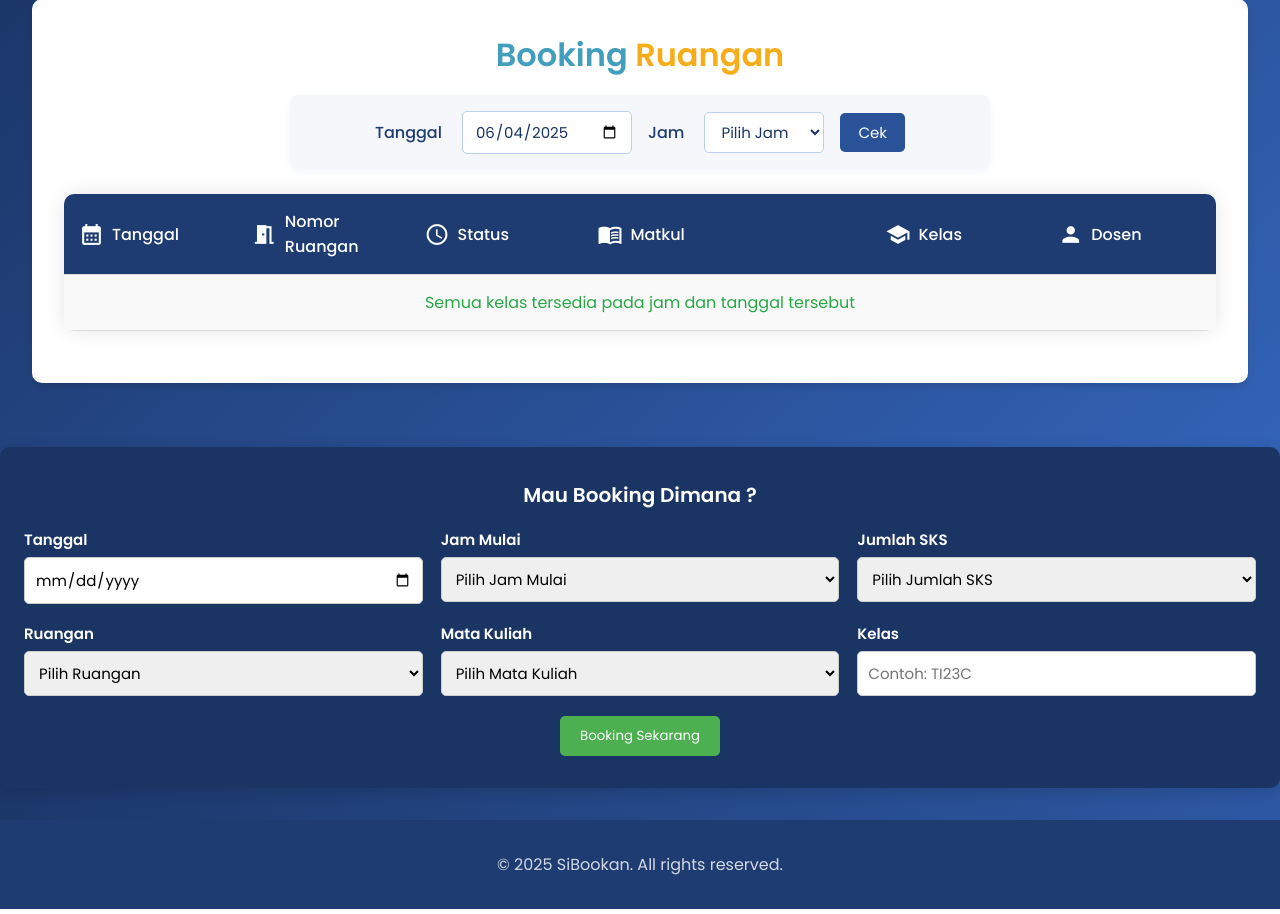
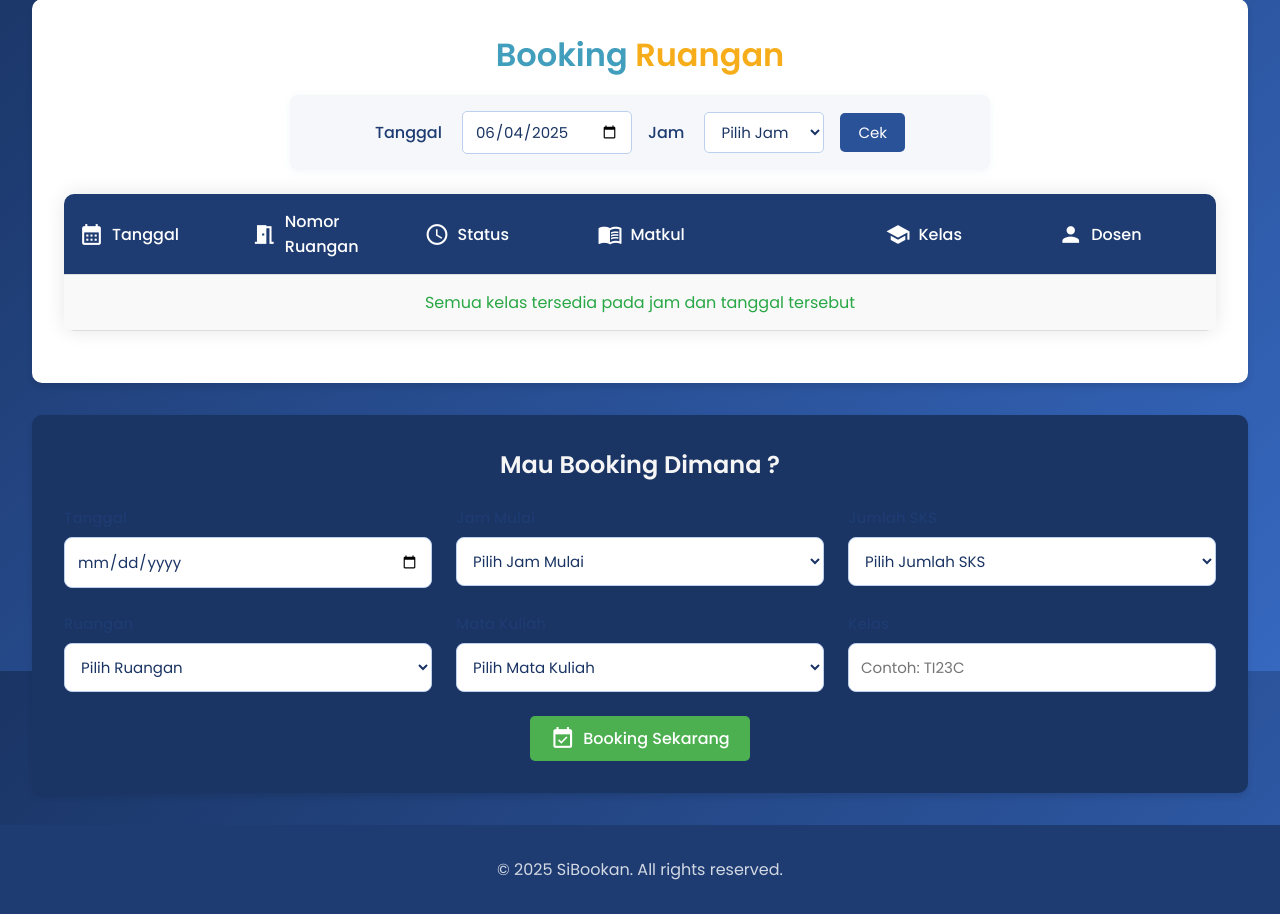
Before and after one commit to ZulhanF/SiBookan, a PHP site: page /home.php in a window 1280 px wide. Shown: the part 129-1043 px from the top of the page. Run offline with PHP 8.4, Linux system fonts and the light colour scheme; the visitor is signed in with stand-in values (Sample User, id 1); data that the repository does not hold is empty; a stand-in replaces the project's code that opens the database connection.

Commit message:
Enhance home.php and login.php for improved booking and authentication functionality
Updated home.php with responsive design adjustments, refined CSS styles, and improved layout for the booking form. Enhanced user experience with better input handling and visual consistency. In login.php, added functionality for 'penanggung jawab' (PJ) user authentication, allowing for dual login options and session management. Improved error handling for login failures.

```diff
--- a/home.php
+++ b/home.php
@@ -272,9 +272,10 @@
             border-radius: 10px;
             box-shadow: 0 4px 6px rgba(0, 0, 0, 0.1);
             margin-bottom: 2rem;
-            margin-left: 2rem;
-            margin-right: 2rem;
+            margin-left: auto;
+            margin-right: auto;
             max-width: 1500px;
+            width: calc(100% - 4rem);
         }
 
         h1 {
@@ -344,54 +345,111 @@
         }
 
         .Booking {
-            width: 100%;
+            width: calc(100% - 4rem);
             max-width: 1500px;
-            margin: 2rem auto;
-            background-color: #1a3464;
+            background: #1a3464;
             border-radius: 10px;
-            padding: 32px 24px;
-            box-shadow: 0 4px 16px rgba(0, 0, 0, 0.13);
-            font-family: Arial, sans-serif;
+            padding: 2rem;
+            box-shadow: 0 4px 6px rgba(0, 0, 0, 0.1);
+            margin: 0 auto 2rem auto;
+        }
+
+        .Booking p {
+            text-align: center;
+            font-size: 24px;
+            font-weight: 600;
+            color: #f5f5f5;
+            margin-bottom: 24px;
         }
 
         .form-grid {
             display: grid;
             grid-template-columns: repeat(3, 1fr);
-            gap: 18px;
+            gap: 24px;
+            max-width: 1200px;
+            margin: 0 auto;
         }
 
         .form-item {
             display: flex;
             flex-direction: column;
+            gap: 8px;
         }
 
         .form-item label {
             font-size: 15px;
-            margin-bottom: 6px;
-            color: #fff;
-            font-weight: bold;
+            font-weight: 500;
+            color: #1e3c72;
         }
 
         .Booking select,
         .Booking input[type="date"],
         .Booking input[type="text"] {
             width: 100%;
-            box-sizing: border-box;
-            padding: 10px;
-            border-radius: 5px;
-            border: 1px solid #ccc;
-            margin-bottom: 0;
+            padding: 12px;
+            border-radius: 8px;
+            border: 1px solid #bcd0ee;
             font-size: 15px;
+            color: #1a3464;
+            background: #fff;
+            transition: border-color 0.2s, box-shadow 0.2s;
+        }
+
+        .Booking select:focus,
+        .Booking input[type="date"]:focus,
+        .Booking input[type="text"]:focus {
+            outline: none;
+            border-color: #2a5298;
+            box-shadow: 0 0 0 3px rgba(42, 82, 152, 0.1);
+        }
+
+        .Booking select option {
+            padding: 8px;
+        }
+
+        .button_booking {
+            background: #2a5298;
+            color: white;
+            padding: 12px 24px;
+            border: none;
+            border-radius: 8px;
+            font-size: 16px;
+            font-weight: 500;
+            cursor: pointer;
+            transition: all 0.2s;
+            display: inline-flex;
+            align-items: center;
+            gap: 8px;
+            margin-top: 24px;
+        }
+
+        .button_booking:hover {
+            background: #1e3c72;
+            transform: translateY(-2px);
+        }
+
+        .button_booking:active {
+            transform: translateY(0);
+        }
+
+        @media (max-width: 1200px) {
+            .table-container,
+            .Booking {
+                width: calc(100% - 4rem);
+                margin: 2rem auto;
+            }
         }
 
         @media (max-width: 900px) {
+            .table-container,
             .Booking {
-                max-width: 98vw;
-                padding: 18px 6px;
+                width: calc(100% - 2rem);
+                padding: 24px 16px;
+                margin: 1rem auto;
             }
 
             .form-grid {
-                gap: 10px;
+                gap: 16px;
             }
         }
 
@@ -402,12 +460,19 @@
         }
 
         @media (max-width: 480px) {
+            .table-container,
             .Booking {
-                padding: 10px 2vw;
+                width: calc(100% - 2rem);
+                padding: 16px;
+                margin: 1rem auto;
             }
 
             .form-grid {
                 grid-template-columns: 1fr;
+            }
+
+            .Booking p {
+                font-size: 20px;
             }
         }
 
@@ -819,25 +884,15 @@
         </table>
     </div>
     <div class="Booking">
-        <p
-            style="
-          text-align: center;
-          font-size: 20px;
-          font-weight: bold;
-          color: #fff;
-          margin-bottom: 18px;
-          margin-top: 1px;
-        ">
-            Mau Booking Dimana ?
-        </p>
+        <p>Mau Booking Dimana ?</p>
         <form method="POST" action="">
             <div class="form-grid">
                 <div class="form-item">
-                    <label for="tanggal" style="font-weight: bold; color: #fff">Tanggal</label>
+                    <label for="tanggal">Tanggal</label>
                     <input type="date" id="tanggal" name="tanggal" required />
                 </div>
                 <div class="form-item">
-                    <label for="jam" style="font-weight: bold; color: #fff">Jam Mulai</label>
+                    <label for="jam">Jam Mulai</label>
                     <select name="jam" id="jam" required>
                         <option value="" disabled selected>Pilih Jam Mulai</option>
                         <option value="07:00">07:00</option>
@@ -855,7 +910,7 @@
                     </select>
                 </div>
                 <div class="form-item">
-                    <label for="sks" style="font-weight: bold; color: #fff">Jumlah SKS</label>
+                    <label for="sks">Jumlah SKS</label>
                     <select name="sks" id="sks" required>
                         <option value="" disabled selected>Pilih Jumlah SKS</option>
                         <option value="1">1 SKS</option>
@@ -866,7 +921,7 @@
                     </select>
                 </div>
                 <div class="form-item">
-                    <label for="ruangan" style="font-weight: bold; color: #fff">Ruangan</label>
+                    <label for="ruangan">Ruangan</label>
                     <select name="ruangan" id="ruangan" required>
                         <option value="" disabled selected>Pilih Ruangan</option>
                         <option value="A10.01.01">A10.01.01</option>
@@ -887,7 +942,7 @@
                     </select>
                 </div>
                 <div class="form-item">
-                    <label for="matkul" style="font-weight: bold; color: #fff">Mata Kuliah</label>
+                    <label for="matkul">Mata Kuliah</label>
                     <select name="matkul" id="matkul" required>
                         <option value="" disabled selected>Pilih Mata Kuliah</option>
                         <?php
@@ -904,12 +959,13 @@
                     </select>
                 </div>
                 <div class="form-item">
-                    <label for="kelas" style="font-weight: bold; color: #fff">Kelas</label>
+                    <label for="kelas">Kelas</label>
                     <input type="text" id="kelas" name="kelas" placeholder="Contoh: TI23C" required />
                 </div>
             </div>
-            <div style="text-align: center; margin-top: 20px">
+            <div style="text-align: center;">
                 <button class="button_booking" type="submit" name="submit_booking">
+                    <span class="material-icons">event_available</span>
                     Booking Sekarang
                 </button>
             </div>
```
Also changed, not shown: login.php (+20 -1 lines).
